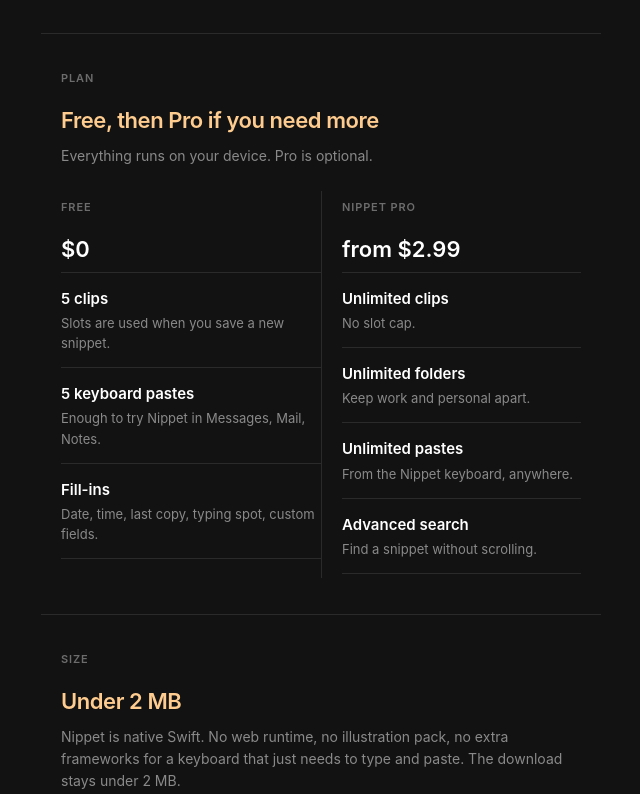
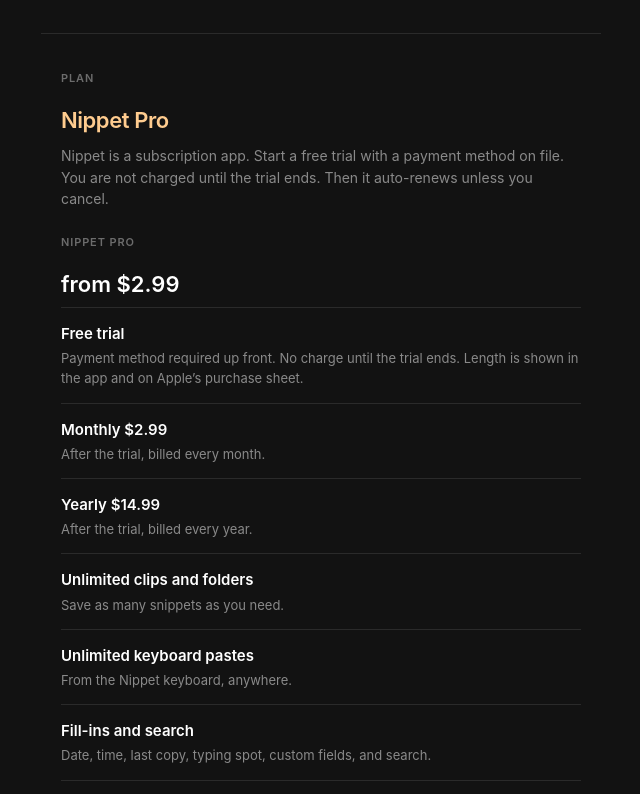
Before and after one commit to Dr-M06/nippet-legal, a plain HTML site: page index.html in a window 1280 px wide. Shown: the part 1522-2316 px from the top of the page, without its empty margins (319-959 px from the left). Drawn offline with Linux system fonts and the light colour scheme.

Commit message:
Switch marketing and terms to trial then Pro.

```diff
--- a/index.html
+++ b/index.html
@@ -186,7 +186,7 @@
       <h1>Type once.<br>Paste anywhere.</h1>
       <p class="lede">A keyboard with your snippets on top. Letters, space, and paste — no switching away to type.</p>
       <a class="cta" href="https://apps.apple.com/app/nippet/id6760609756">Get Nippet</a>
-      <p class="hint">Free to start · under 2 MB · 5 clips · 5 keyboard pastes</p>
+      <p class="hint">Free trial · payment method required · under 2 MB</p>
     </div>
 
     <section>
@@ -226,25 +226,16 @@
 
     <section id="pro">
       <p class="label">PLAN</p>
-      <h2>Free, then Pro if you need more</h2>
-      <p class="sub">Everything runs on your device. Pro is optional.</p>
-      <div class="split">
-        <div>
-          <p class="label">FREE</p>
-          <p class="price">$0</p>
-          <div class="row"><div><h3>5 clips</h3><p>Slots are used when you save a new snippet.</p></div></div>
-          <div class="row"><div><h3>5 keyboard pastes</h3><p>Enough to try Nippet in Messages, Mail, Notes.</p></div></div>
-          <div class="row"><div><h3>Fill-ins</h3><p>Date, time, last copy, typing spot, custom fields.</p></div></div>
-        </div>
-        <div>
-          <p class="label">NIPPET PRO</p>
-          <p class="price">from $2.99</p>
-          <div class="row"><div><h3>Unlimited clips</h3><p>No slot cap.</p></div></div>
-          <div class="row"><div><h3>Unlimited folders</h3><p>Keep work and personal apart.</p></div></div>
-          <div class="row"><div><h3>Unlimited pastes</h3><p>From the Nippet keyboard, anywhere.</p></div></div>
-          <div class="row"><div><h3>Advanced search</h3><p>Find a snippet without scrolling.</p></div></div>
-        </div>
-      </div>
+      <h2>Nippet Pro</h2>
+      <p class="sub">Nippet is a subscription app. Start a free trial with a payment method on file. You are not charged until the trial ends. Then it auto-renews unless you cancel.</p>
+      <p class="label">NIPPET PRO</p>
+      <p class="price">from $2.99</p>
+      <div class="row"><div><h3>Free trial</h3><p>Payment method required up front. No charge until the trial ends. Length is shown in the app and on Apple’s purchase sheet.</p></div></div>
+      <div class="row"><div><h3>Monthly $2.99</h3><p>After the trial, billed every month.</p></div></div>
+      <div class="row"><div><h3>Yearly $14.99</h3><p>After the trial, billed every year.</p></div></div>
+      <div class="row"><div><h3>Unlimited clips and folders</h3><p>Save as many snippets as you need.</p></div></div>
+      <div class="row"><div><h3>Unlimited keyboard pastes</h3><p>From the Nippet keyboard, anywhere.</p></div></div>
+      <div class="row"><div><h3>Fill-ins and search</h3><p>Date, time, last copy, typing spot, custom fields, and search.</p></div></div>
     </section>
 
     <section>
@@ -331,8 +322,8 @@
         <li>Do not reverse engineer or interfere with the app.</li>
       </ul>
 
-      <h3>3. Freemium</h3>
-      <p>The free plan includes 5 clip slots and 5 keyboard pastes. Deleting a clip does not refund a used slot. Pro removes those caps. A previous lifetime purchase, if you have one, still unlocks Pro.</p>
+      <h3>3. Subscriptions and trial</h3>
+      <p>Nippet requires an auto-renewable Apple subscription (monthly or yearly), or a prior lifetime purchase that still unlocks Pro. If a free trial is offered, a payment method is required to start it. You are not charged until the trial ends. After that, the subscription renews at the then-current price unless you cancel at least 24 hours before the period ends. Manage or cancel in iOS Settings → Apple ID → Subscriptions. Deleting the app does not cancel the subscription.</p>
 
       <h3>4. Availability</h3>
       <p>We may update, modify, or discontinue features to improve reliability and security.</p>
@@ -353,8 +344,9 @@
       <ul>
         <li>Monthly: $2.99 per month</li>
         <li>Yearly: $14.99 per year</li>
+        <li>Free trial: if shown in the app, a payment method is required up front. You are not charged until the trial ends.</li>
       </ul>
-      <p>Payment is charged to your Apple ID at confirmation of purchase. Auto-renewable subscriptions renew unless canceled at least 24 hours before the current period ends. Your account is charged for renewal within 24 hours prior to the end of the current period. Manage or cancel in iOS Settings → Apple ID → Subscriptions.</p>
+      <p>Payment is charged to your Apple ID at confirmation of purchase, or when a free trial converts. Auto-renewable subscriptions renew unless canceled at least 24 hours before the current period ends. Your account is charged for renewal within 24 hours prior to the end of the current period. Manage or cancel in iOS Settings → Apple ID → Subscriptions. An Apple ID can redeem a subscription-group free trial once.</p>
     </section>
 
     <section id="contact" class="legal">
```
